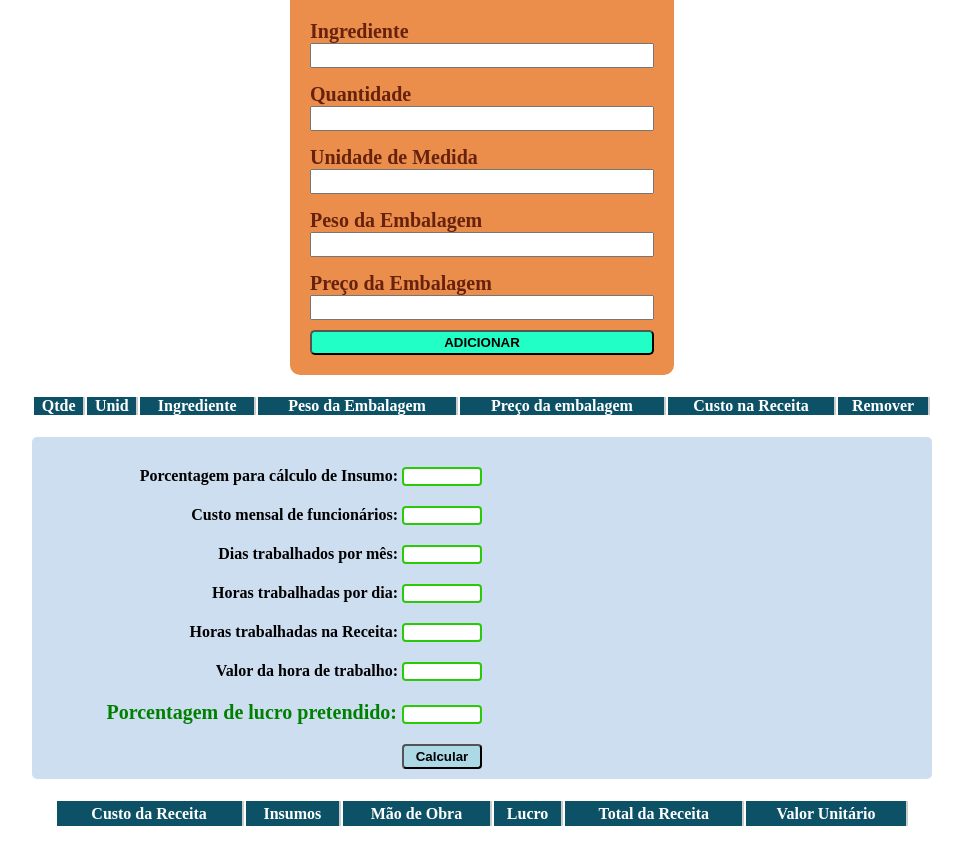
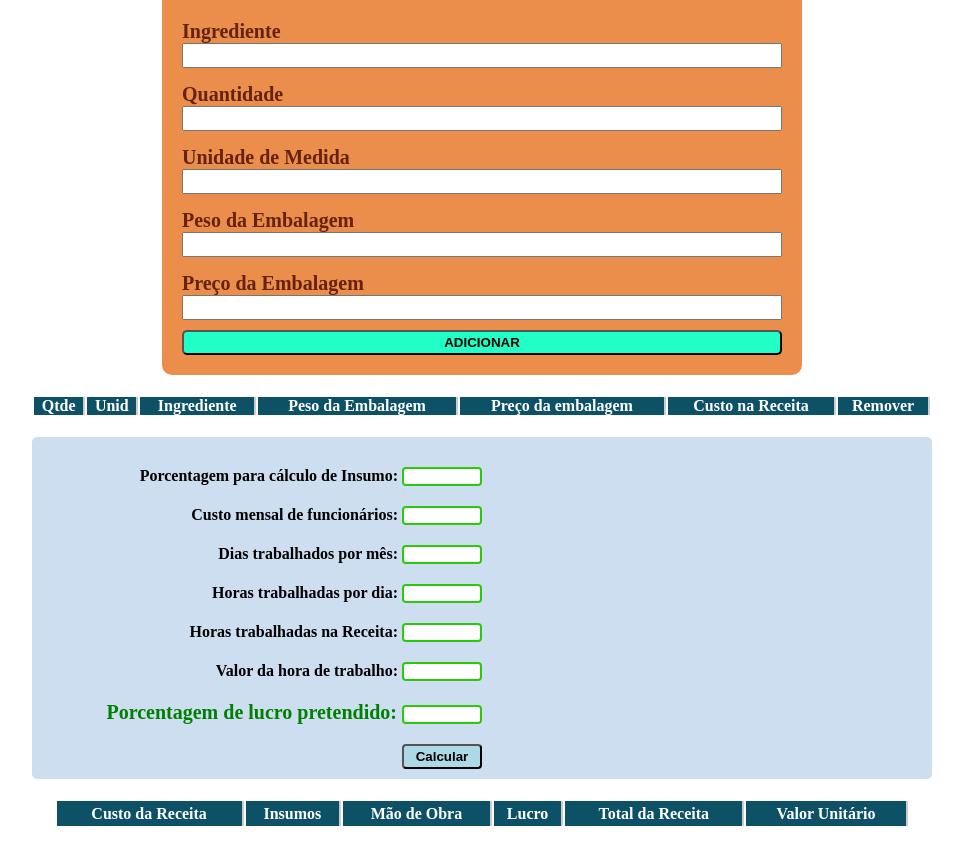
Before and after one commit to senseyluiz/calculoReceitas, a plain HTML site: page index.html in a window 1280 px wide. Shown: the part 77-925 px from the top of the page, without its empty margins (158-1121 px from the left). Drawn offline with Linux system fonts and the light colour scheme.

Commit message:
Alterando tamanho do formulario

```diff
--- a/css/style.css
+++ b/css/style.css
@@ -20,7 +20,7 @@ h1{
 form{
     border-radius: 10px;
     background-color: rgb(235, 142, 76);
-    max-width: 30%;
+    max-width: 50%;
     padding: 20px;
 }
 
```
